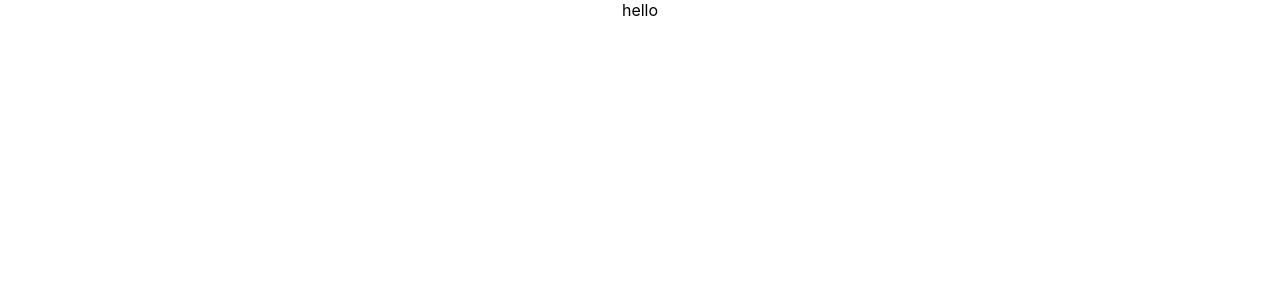
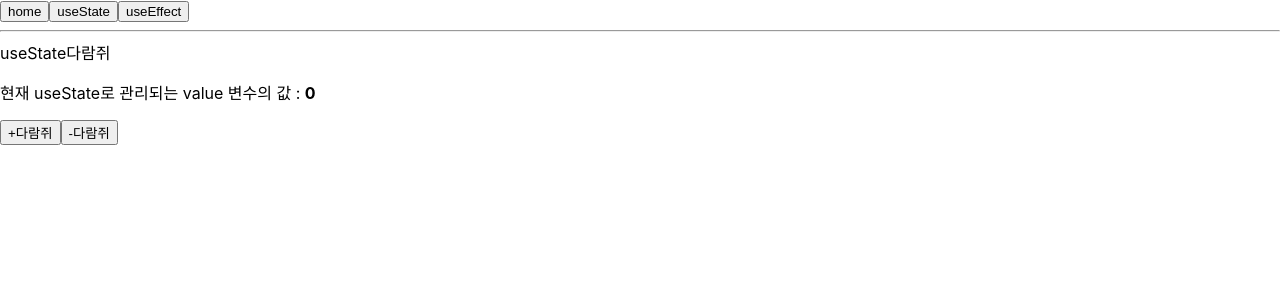
Before and after one commit to HelloMinchan/React-Hook, a React (Create React App) app: page /usestate in a window 1280 px wide. Shown: the top 300 px of the page. Built offline with nearby package versions, Linux system fonts and the light colour scheme.

Commit message:
useState작성

```diff
--- a/package.json
+++ b/package.json
@@ -10,8 +10,10 @@
     "@types/node": "^12.0.0",
     "@types/react": "^16.9.0",
     "@types/react-dom": "^16.9.0",
+    "@types/react-router-dom": "5.1.5",
     "react": "^16.13.1",
     "react-dom": "^16.13.1",
+    "react-router-dom": "5.2.0",
     "react-scripts": "3.4.3",
     "typescript": "~3.7.2"
   },
--- a/src/App.tsx
+++ b/src/App.tsx
@@ -1,9 +1,37 @@
 import React from "react";
-import logo from "./logo.svg";
 import "./App.css";
+import { Link, Route, BrowserRouter as Router } from "react-router-dom";
+
+import Home from "./pages/Home";
+import Usestate from "./pages/Usestate";
+import Useeffect from "./pages/Useeffect";
 
 function App() {
-  return <div className="App">hello</div>;
+  return (
+    <Router>
+      {/* header 레이아웃 */}
+      <header>
+        <Link to="/">
+          <button>home</button>
+        </Link>
+
+        <Link to="/usestate">
+          <button>useState</button>
+        </Link>
+
+        <Link to="/useeffect">
+          <button>useEffect</button>
+        </Link>
+      </header>
+      <hr />
+      {/* main 레이아웃 */}
+      <main>
+        <Route exact path="/" component={Home} />
+        <Route path="/usestate" component={Usestate} />
+        <Route path="/useeffect" component={Useeffect} />
+      </main>
+    </Router>
+  );
 }
 
 export default App;
--- /dev/null
+++ b/src/pages/Home.tsx
@@ -0,0 +1,7 @@
+import React from "react";
+
+function Home() {
+  return <div>React Hook을 정복하자규!</div>;
+}
+
+export default Home;
--- /dev/null
+++ b/src/pages/Useeffect.tsx
@@ -0,0 +1,7 @@
+import React from "react";
+
+function Useeffect() {
+  return <div>useeffect</div>;
+}
+
+export default Useeffect;
--- /dev/null
+++ b/src/pages/Usestate.tsx
@@ -0,0 +1,18 @@
+import React, { useState } from "react";
+
+function Usestate() {
+  const [value, setValue] = useState(0);
+
+  return (
+    <div>
+      <div>useState다람쥐</div>
+      <p>
+        현재 useState로 관리되는 value 변수의 값 : <b>{value}</b>
+      </p>
+      <button onClick={() => setValue(value + 1)}>+다람쥐</button>
+      <button onClick={() => setValue(value - 1)}>-다람쥐</button>
+    </div>
+  );
+}
+
+export default Usestate;
```
Also changed, not shown: 1 other file (tests, documents, lock files or other folders).
